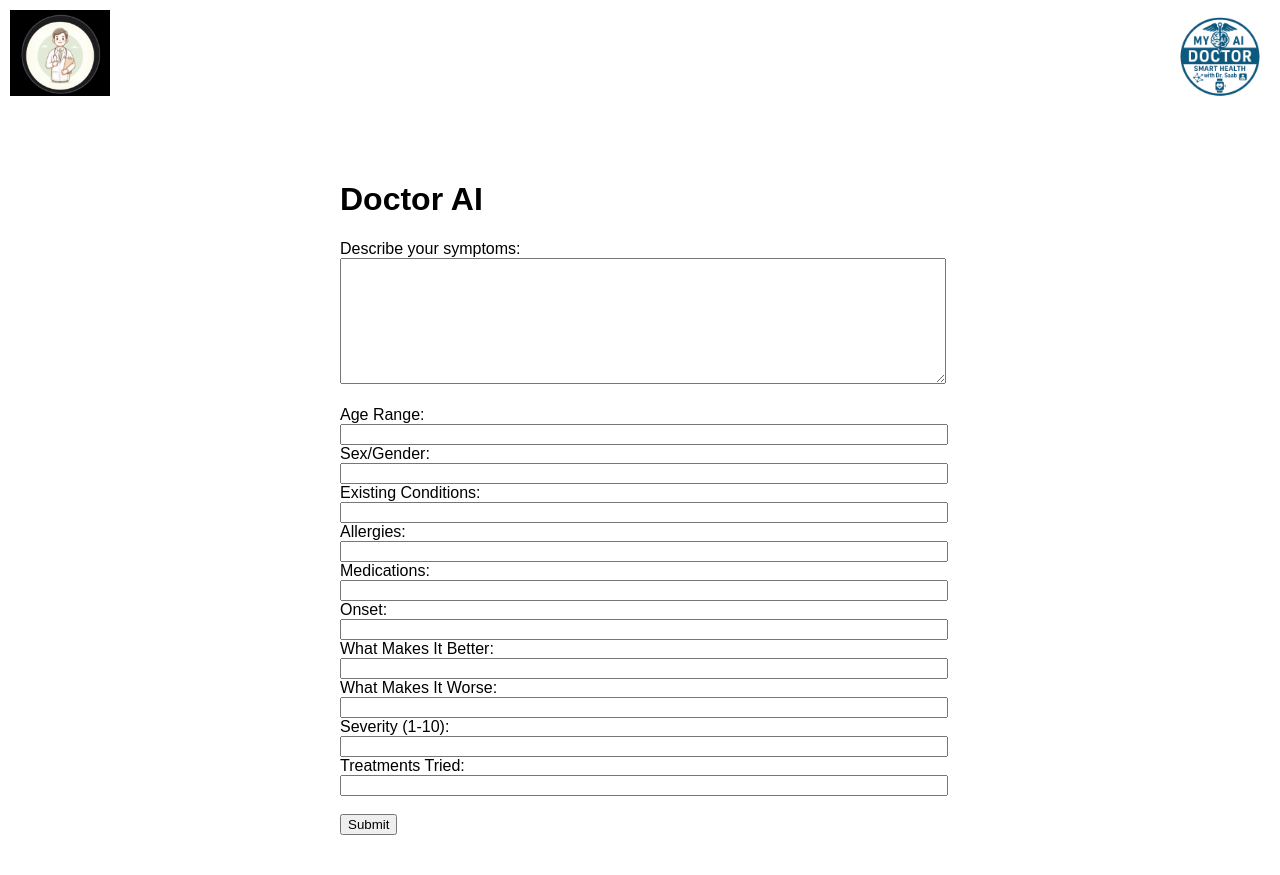
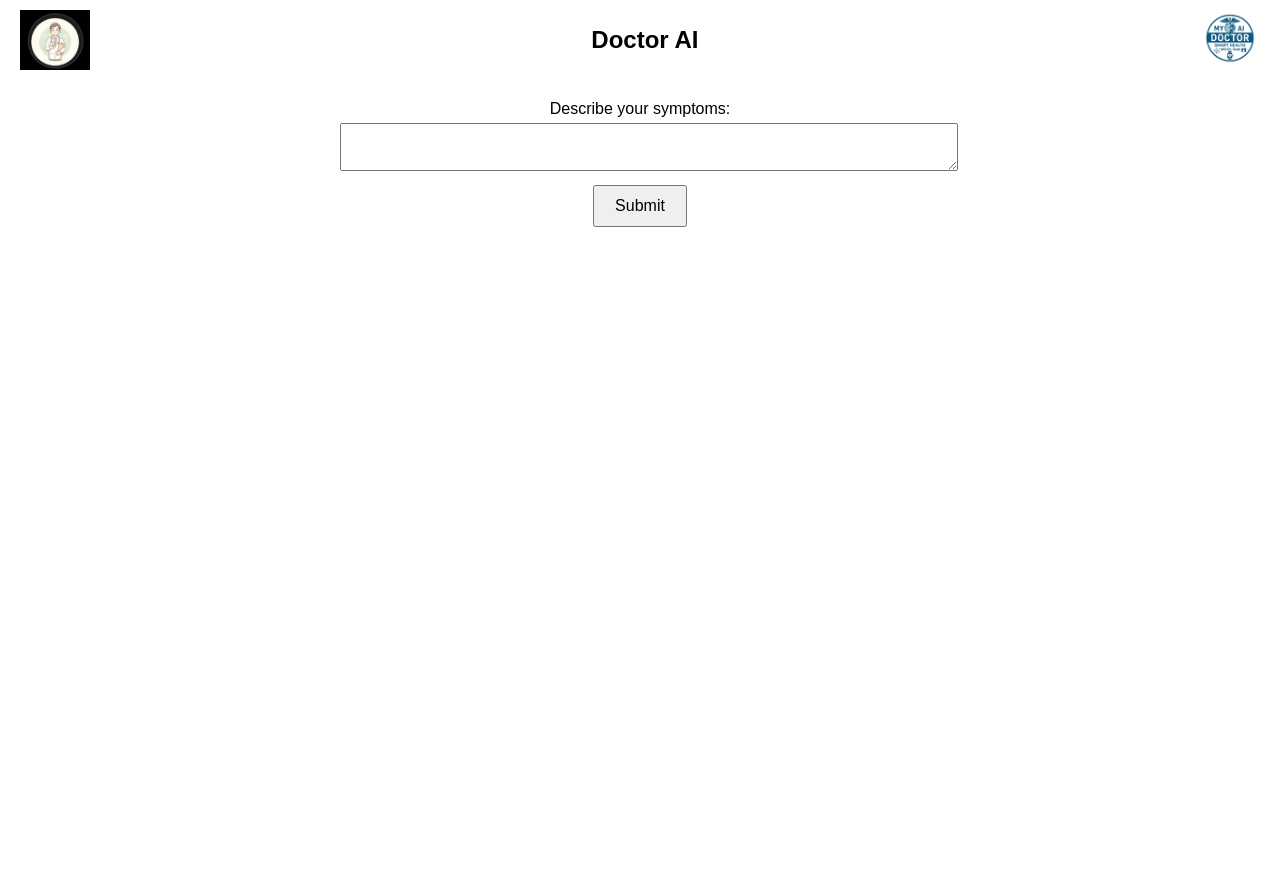
Before and after one commit to Asaabmd/doctor-ai, a Flask app: page / in a window 1280 px wide. After the commit the page ends 227 px from the top, so only its background shows below. Run offline with Flask 3, Linux system fonts and the light colour scheme.

Commit message:
Updated layout: smaller title and spacing

```diff
--- a/templates/index.html
+++ b/templates/index.html
@@ -1,92 +1,83 @@
 <!DOCTYPE html>
 <html lang="en">
 <head>
-  <meta charset="UTF-8" />
-  <meta name="viewport" content="width=device-width, initial-scale=1.0"/>
+    <meta charset="UTF-8">
     <title>Doctor AI</title>
     <style>
         body {
             font-family: Arial, sans-serif;
-      margin: 40px;
-      padding-top: 120px;
+            text-align: center;
+            margin: 0;
+            padding: 0;
         }
-    .top-left {
-      position: absolute;
-      top: 10px;
-      left: 10px;
-      width: 100px;
+
+        header {
+            display: flex;
+            justify-content: space-between;
+            align-items: center;
+            padding: 10px 20px;
         }
-    .top-right {
-      position: absolute;
-      top: 10px;
-      right: 10px;
-      width: 100px;
+
+        header img {
+            height: 60px;
         }
-    .form-section {
+
+        h1 {
+            font-size: 24px; /* 👈 Smaller font size */
+            margin: 10px 0;   /* 👈 Reduce space above/below title */
+        }
+
+        form {
             max-width: 600px;
-      margin: auto;
+            margin: 0 auto;
+            padding: 10px;
         }
-    textarea {
+
+        label {
+            display: block;
+            margin: 10px 0 5px;
+        }
+
+        input, textarea, select {
             width: 100%;
-      height: 120px;
+            padding: 8px;
+            margin-bottom: 10px;
         }
-    input[type="text"] {
-      width: 100%;
+
+        button {
+            padding: 10px 20px;
+            font-size: 16px;
         }
-    .output {
-      background: #f5f5f5;
-      padding: 15px;
+
+        .response {
             margin-top: 20px;
-      border-radius: 5px;
+            text-align: left;
             white-space: pre-wrap;
         }
     </style>
 </head>
 <body>
+    <header>
+        <img src="{{ url_for('static', filename='doctor.jpeg') }}" alt="Doctor Image">
+        <h1>Doctor AI</h1>
+        <img src="{{ url_for('static', filename='logo.png') }}" alt="Logo">
+    </header>
 
-  <!-- 🧑 Doctor image top left -->
-  <img src="{{ url_for('static', filename='doctor.jpeg') }}" alt="Doctor Image" class="top-left">
+    <form method="POST">
+        <!-- your form fields -->
+        <label for="symptoms">Describe your symptoms:</label>
+        <textarea name="symptoms" required></textarea>
 
-  <!-- 🧠 Logo top right -->
-  <img src="{{ url_for('static', filename='logo.png') }}" alt="Logo" class="top-right">
-
-  <div class="form-section">
-    <h1>Doctor AI</h1>
-    <form method="POST">
-      <label>Describe your symptoms:</label><br />
-      <textarea name="symptoms"></textarea><br /><br />
-
-      <label>Age Range:</label>
-      <input type="text" name="age_range"><br />
-      <label>Sex/Gender:</label>
-      <input type="text" name="sex"><br />
-      <label>Existing Conditions:</label>
-      <input type="text" name="existing_conditions"><br />
-      <label>Allergies:</label>
-      <input type="text" name="allergies"><br />
-      <label>Medications:</label>
-      <input type="text" name="medications"><br />
-      <label>Onset:</label>
-      <input type="text" name="onset"><br />
-      <label>What Makes It Better:</label>
-      <input type="text" name="better"><br />
-      <label>What Makes It Worse:</label>
-      <input type="text" name="worse"><br />
-      <label>Severity (1-10):</label>
-      <input type="text" name="severity"><br />
-      <label>Treatments Tried:</label>
-      <input type="text" name="treatments"><br /><br />
+        <!-- Add other fields here... -->
 
         <button type="submit">Submit</button>
     </form>
 
     {% if response %}
-    <div class="output">
-      <h3>AI-Generated Educational Summary:</h3>
+        <div class="response">
+            <h2>AI Educational Summary:</h2>
             <p>{{ response }}</p>
         </div>
     {% endif %}
-  </div>
-
 </body>
 </html>
```
Lines whose indentation alone changed are shown as unchanged.
